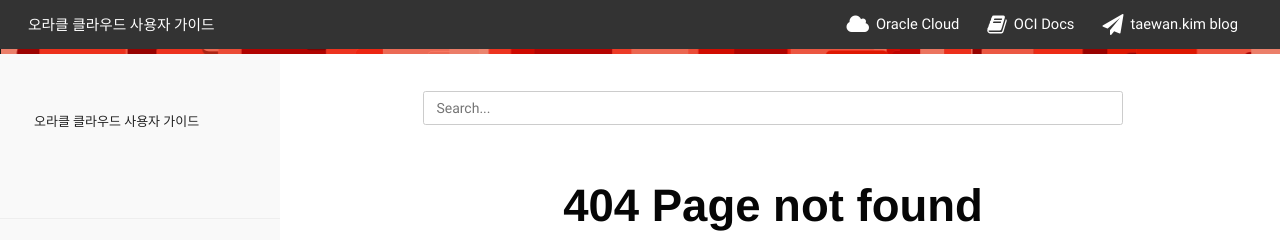
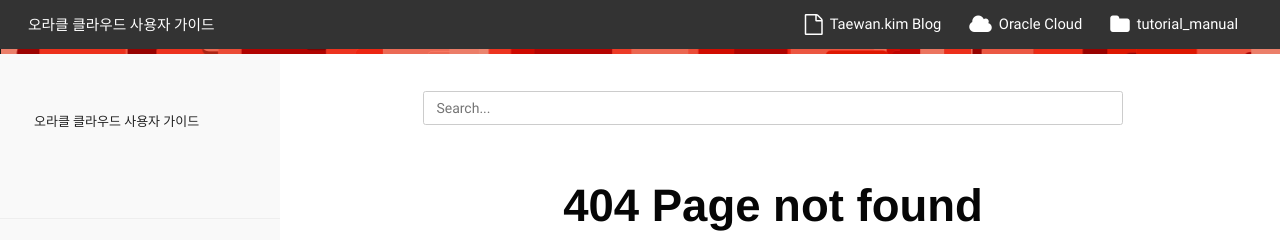
Before and after one commit to oci-docs/oci-docs.github.io, a plain HTML site: page 404.html in a window 1280 px wide. Shown: the top 240 px of the page. Drawn offline with Linux system fonts and the light colour scheme.

Commit message:
rebuilding site 2020년 3월 26일 목요일 18시 50분 00초 KST

```diff
--- a/404.html
+++ b/404.html
@@ -5,7 +5,7 @@
 
       <meta charset="utf-8">
 <meta name="viewport" content="width=device-width, initial-scale=1, maximum-scale=1, user-scalable=no">
-<meta name="revised" content="2020-03-26T18:20:55 KST">
+<meta name="revised" content="2020-03-26T18:49:55 KST">
 
 <meta name="description" content="오라클 클라우드 사용자 가이드입니다. 오라클 클라우드(OCI, Oracle Cloud Infrasturcture) 사용자를 위하여 주요 문서를 정리합니다.">
 <meta name="generator" content="Hugo 0.27.1" />
@@ -82,18 +82,18 @@
   <div class="burger"><a href="javascript:void(0);" style="font-size:15px;">&#9776;</a></div>
     <nav class="shortcuts">
             <li class="" role="">
-                <a href="https://cloud.oracle.com"  rel="noopener">
+                <a href="http://taewan.kim/"  rel="noopener">
+                  <i class='fa fa-file-o'></i> <label>Taewan.kim Blog</label>
+                </a>
+            </li>
+            <li class="" role="">
+                <a href="http://taewan.kim/cloud/"  rel="noopener">
                   <i class='fa fa-cloud'></i> <label>Oracle Cloud</label>
                 </a>
             </li>
             <li class="" role="">
-                <a href="https://docs.cloud.oracle.com/"  rel="noopener">
-                  <i class='fa fa-book'></i> <label>OCI Docs</label>
-                </a>
-            </li>
-            <li class="" role="">
-                <a href="http://taewan.kim/"  rel="noopener">
-                  <i class='fa fa-send'></i> <label>taewan.kim blog</label>
+                <a href="http://taewan.kim/tutorial_manual/"  rel="noopener">
+                  <i class='fa fa-folder'></i> <label>tutorial_manual</label>
                 </a>
             </li>
     </nav>
```
Also changed, not shown: index.html (+9 -9 lines), index/index.html (+9 -9 lines).
